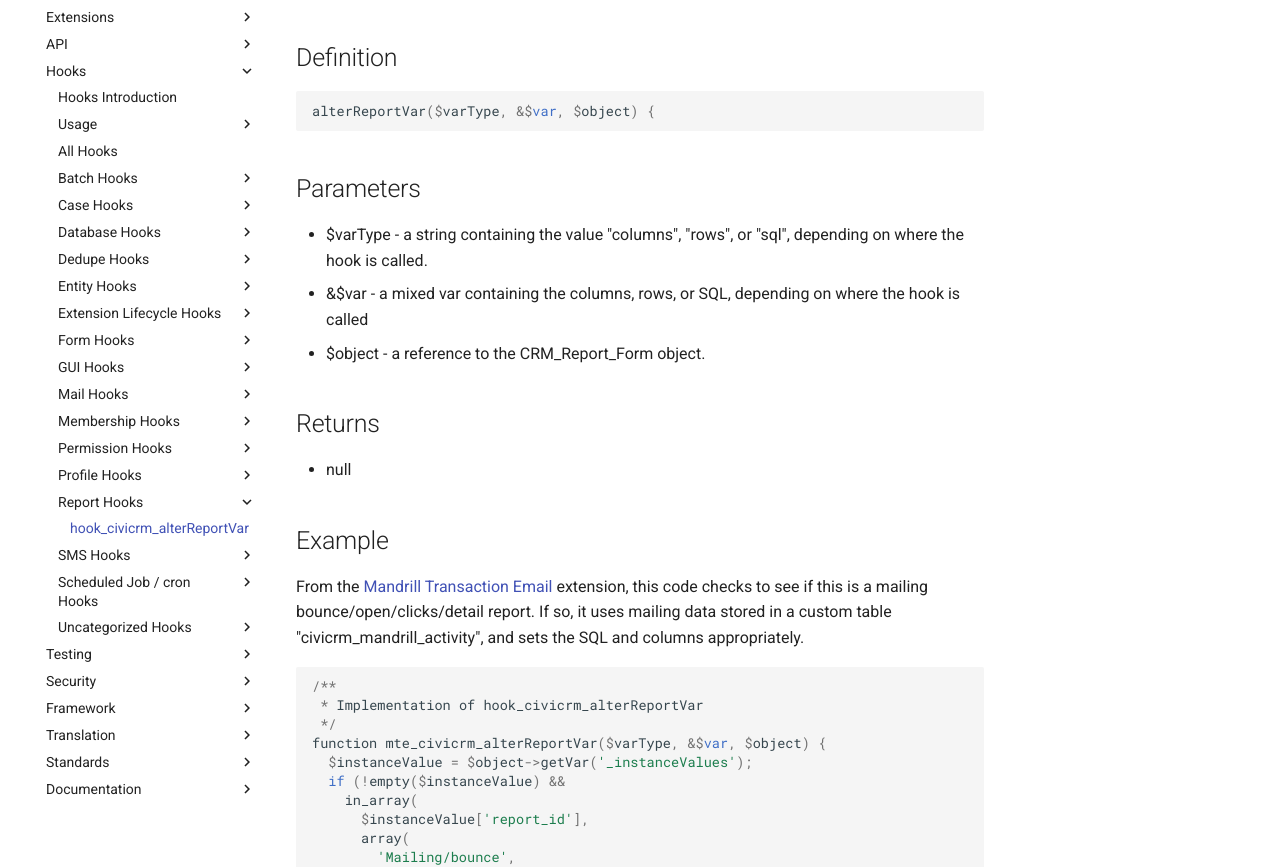
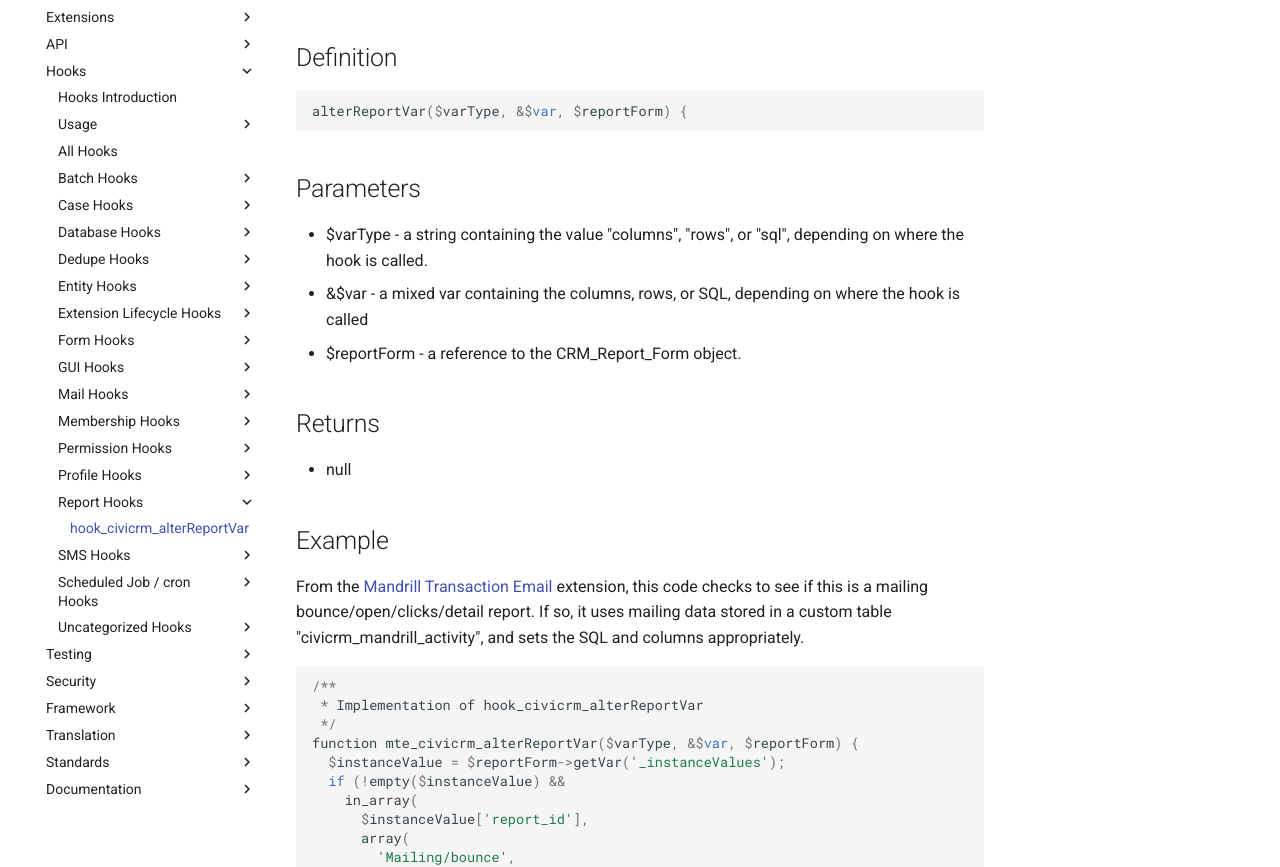
Before and after one commit to civicrm/civicrm-dev-docs, an MkDocs documentation site: the page built from docs/hooks/hook_civicrm_alterReportVar.md, in a window 1280 px wide and 1400 px high. Shown: the part 256-1123 px from the top of the window. Built offline with MkDocs 1.6.1 and Material for MkDocs 9.7.7, drawn with Linux system fonts in a browser that asks for light colours; comment, search, counter and statistics services are not loaded; old or Windows-style settings are respelled for this version of MkDocs; some of the changed text lies outside the part shown.

Commit message:
Rename object variable for clarity.

```diff
--- a/docs/hooks/hook_civicrm_alterReportVar.md
+++ b/docs/hooks/hook_civicrm_alterReportVar.md
@@ -6,7 +6,7 @@ This hook is used to add or modify display columns and filters.
 
 ## Definition
 
-    alterReportVar($varType, &$var, $object) {
+    alterReportVar($varType, &$var, $reportForm) {
 
 ## Parameters
 
@@ -14,7 +14,7 @@ This hook is used to add or modify display columns and filters.
     "sql", depending on where the hook is called.
 -   &$var - a mixed var containing the columns, rows, or SQL, depending
     on where the hook is called
--   $object - a reference to the CRM_Report_Form object.
+-   $reportForm - a reference to the CRM_Report_Form object.
 
 ## Returns
 
@@ -32,8 +32,8 @@ columns appropriately.
     /**
      * Implementation of hook_civicrm_alterReportVar
      */
-    function mte_civicrm_alterReportVar($varType, &$var, $object) {
-      $instanceValue = $object->getVar('_instanceValues');
+    function mte_civicrm_alterReportVar($varType, &$var, $reportForm) {
+      $instanceValue = $reportForm->getVar('_instanceValues');
       if (!empty($instanceValue) &&
         in_array(
           $instanceValue['report_id'],
@@ -78,7 +78,7 @@ columns appropriately.
           $mail->auto_responder = FALSE;
           $mail->open_tracking = TRUE;
           $mail->find(true);
-          if (array_key_exists('civicrm_mailing_mailing_name', $object->_columnHeaders)) {
+          if (array_key_exists('civicrm_mailing_mailing_name', $reportForm->_columnHeaders)) {
             foreach ($var as $key => $value) {
               if (!empty($value['civicrm_mandrill_activity_id']) && $mail->id == $value['civicrm_mailing_id']) {
                 $var[$key]['civicrm_mailing_mailing_name_link'] = CRM_Utils_System::url(
@@ -88,7 +88,7 @@ columns appropriately.
                 $var[$key]['civicrm_mailing_mailing_name_hover'] = ts('View Transactional Email');
               }
             }
-            unset($object->_columnHeaders['civicrm_mandrill_activity_id'], $object->_columnHeaders['civicrm_mailing_id']);
+            unset($reportForm->_columnHeaders['civicrm_mandrill_activity_id'], $reportForm->_columnHeaders['civicrm_mailing_id']);
           }
         }
       }
```
